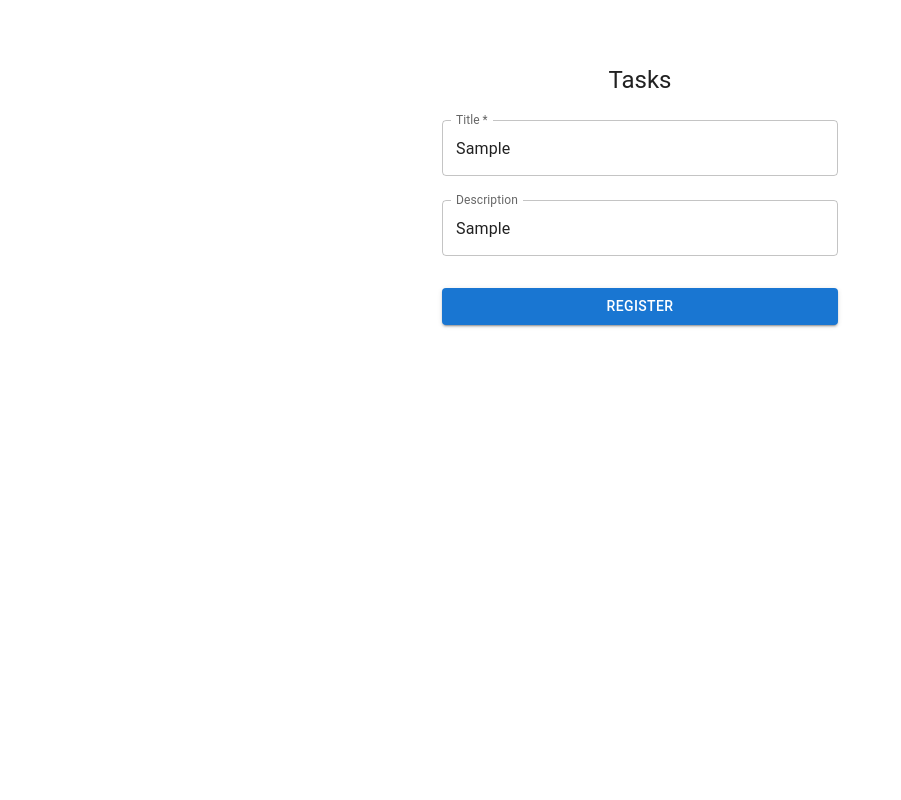
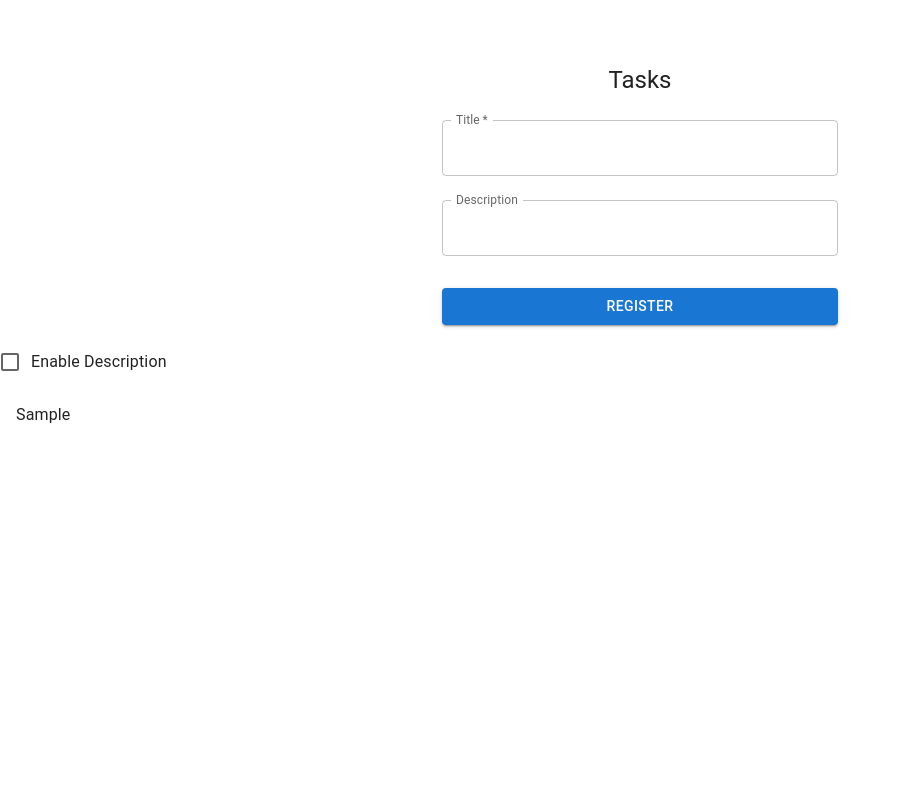
Before and after one commit to Ro-padoin/desafio-tecnico-ebytr-blitz, a React (Create React App) app in the folder client/: page /tasks in a window 1280 px wide. Both pictures are taken after typing "Sample", "Sample" into the empty fields and a click on the button "REGISTER". Shown: the top 800 px of the page, without its empty margins (0-901 px from the left). Built offline with nearby package versions, Linux system fonts and the light colour scheme; the HTML template or start-up script is replaced by a standard one.

Commit message:
feat: incremento component TaskList e Page TaskManagement

```diff
--- a/client/src/Pages/TaskManagement/index.jsx
+++ b/client/src/Pages/TaskManagement/index.jsx
@@ -14,16 +14,28 @@ import { createTheme, ThemeProvider } from '@mui/material/styles';
 const theme = createTheme();
 
 function TaskManagement() {
+  const [tasks, setTasks] = React.useState([]);
+  const titleRef = React.useRef();
+  const descriptionRef = React.useRef();
+
   const handleSubmit = (event) => {
     event.preventDefault();
     const data = new FormData(event.currentTarget);
+    const newTask = {
+      title: data.get('title'),
+      description: data.get('description'),
+    };
+    setTasks((prevState) => [...prevState, newTask]);
     console.log({
       title: data.get('title'),
       description: data.get('description'),
     });
+    if (titleRef.current) titleRef.current.value = '';
+    if (descriptionRef.current) descriptionRef.current.value = '';
   };
 
   return (
+    <>
       <ThemeProvider theme={theme}>
         <Container component='main' maxWidth='xs'>
           <CssBaseline />
@@ -52,15 +64,16 @@ function TaskManagement() {
                 label='Title'
                 name='title'
                 autoFocus
+                inputRef={titleRef}
               />
               <TextField
                 margin='normal'
                 fullWidth
-              name='Description'
+                name='description'
                 label='Description'
-              type='Description'
-              id='Description'
+                id='description'
                 autoComplete='current-password'
+                inputRef={descriptionRef}
               />
               <Button
                 type='submit'
@@ -73,8 +86,9 @@ function TaskManagement() {
             </Box>
           </Box>
         </Container>
-      <TaskList />;
       </ThemeProvider>
+      <TaskList tasks={tasks} />
+    </>
   );
 }
 
--- a/client/src/components/TaskList/index.jsx
+++ b/client/src/components/TaskList/index.jsx
@@ -1,25 +1,85 @@
+// import PropTypes from 'prop-types';
+// import Footer from '../Footer';
+
+// function TaskList({ tasks }) {
+//   return (
+//     <>
+//       <ul>
+//         {tasks.lengh !== 0 &&
+//           tasks.map((task) => (
+//             <li key={task.id}>
+//               <h3> {task.title}</h3>
+//               <textarea>{task.description}</textarea>
+//             </li>
+//           ))}
+//       </ul>
+//       <Footer />
+//     </>
+//   );
+// }
+
+// TaskList.propTypes = {
+//   tasks: PropTypes.arrayOf(PropTypes.object),
+// }.isRequired;
+
+// export default TaskList;
+
+import * as React from 'react';
+import { styled } from '@mui/material/styles';
+import Box from '@mui/material/Box';
+import List from '@mui/material/List';
+import ListItem from '@mui/material/ListItem';
+import ListItemText from '@mui/material/ListItemText';
+import FormGroup from '@mui/material/FormGroup';
+import FormControlLabel from '@mui/material/FormControlLabel';
+import Checkbox from '@mui/material/Checkbox';
+// import Grid from '@mui/material/Grid';
 import PropTypes from 'prop-types';
-import Footer from '../Footer';
 
-function TaskList() {
-  const tasks = [];
+function generate(element) {
+  return [0].map((value) =>
+    React.cloneElement(element, {
+      key: value,
+    }),
+  );
+}
+
+export default function TaskList({ tasks }) {
+  // const [dense, setDense] = React.useState(false);
+  const [secondary, setSecondary] = React.useState(false);
+
   return (
-    <>
-      <ul>
-        {tasks.map((task) => (
-          <li key={task.id}>
-            <h3> {task.title}</h3>
-            <textarea>{task.description}</textarea>
-          </li>
-        ))}
-      </ul>
-      <Footer />
-    </>
+    <Box sx={{ flexGrow: 1, maxWidth: 752 }}>
+      <FormGroup row>
+        <FormControlLabel
+          control={
+            <Checkbox
+              checked={secondary}
+              onChange={(event) => setSecondary(event.target.checked)}
+            />
+          }
+          label='Enable Description'
+        />
+      </FormGroup>
+      <List>
+        {tasks.length !== 0 &&
+          tasks.map((task) =>
+            generate(
+              <ListItem key={task.title}>
+                <ListItemText
+                  primary={task.title}
+                  secondary={secondary ? task.description : null}
+                />
+              </ListItem>,
+            ),
+          )}
+      </List>
+    </Box>
   );
 }
 
 TaskList.propTypes = {
-  tasks: PropTypes.arrayOf(PropTypes.object),
-}.isRequired;
-
-export default TaskList;
+  tasks: PropTypes.arrayOf(
+    PropTypes.shape({ title: PropTypes.string, description: PropTypes.string }),
+  ).isRequired,
+};
```
Lines whose indentation alone changed are shown as unchanged.
